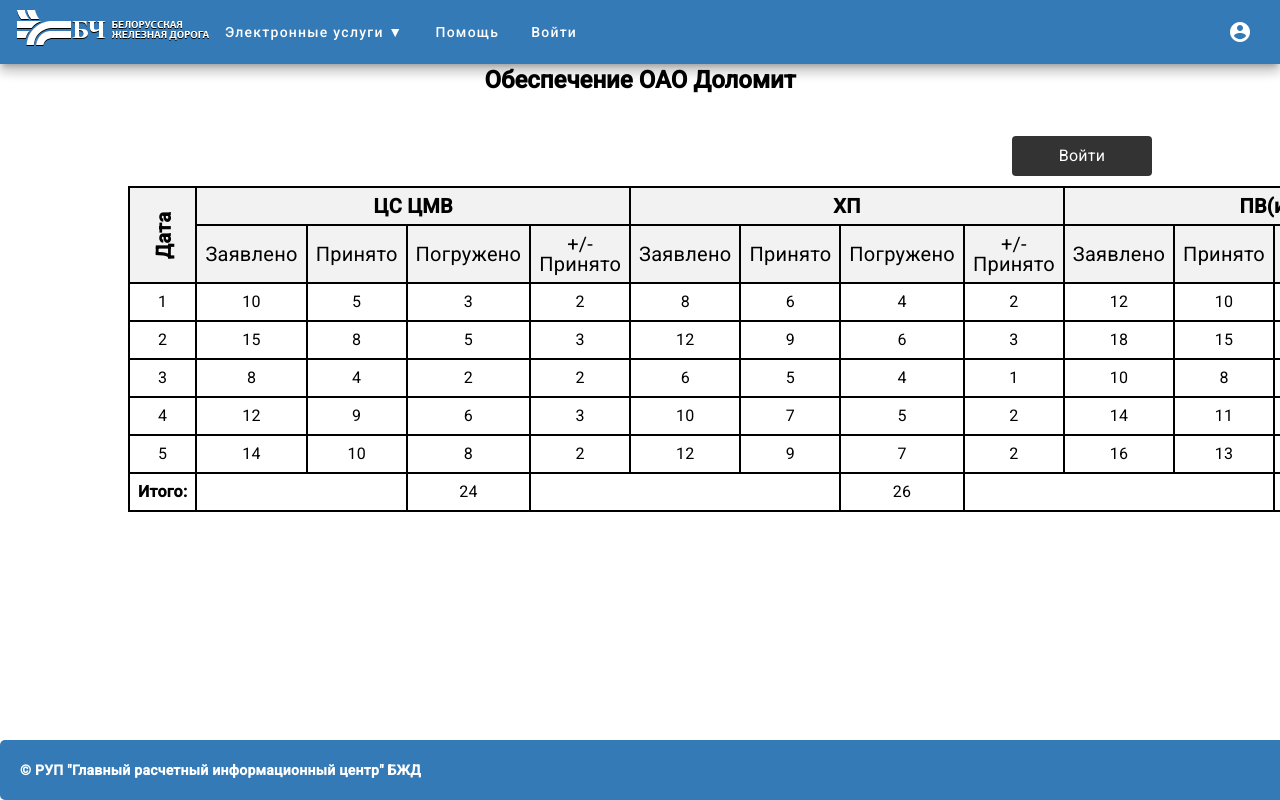
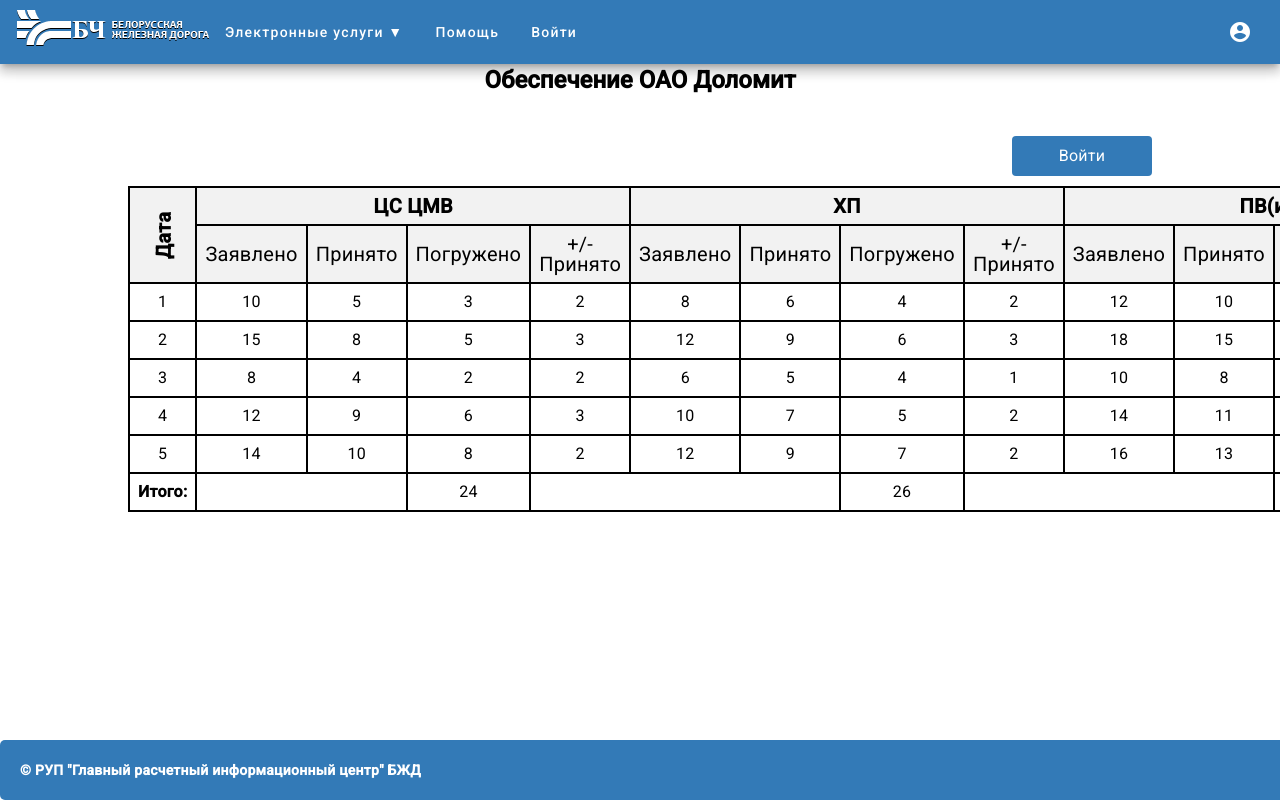
Before and after one commit to EvillSpirit/Dolomit, an Angular app: page / in a window 1280 px wide. Shown: the top 800 px of the page. Built offline with nearby package versions, Linux system fonts and the light colour scheme.

Commit message:
update color button login

```diff
--- a/src/app/components/data-list/data-list.component.scss
+++ b/src/app/components/data-list/data-list.component.scss
@@ -64,7 +64,7 @@
   width: 100px;
   text-align: center;
   display: inline-block;
-  background-color: #333;
+  background-color: #337AB7;
   color: #fff;
   padding: 10px 20px;
   border-radius: 4px;
```
